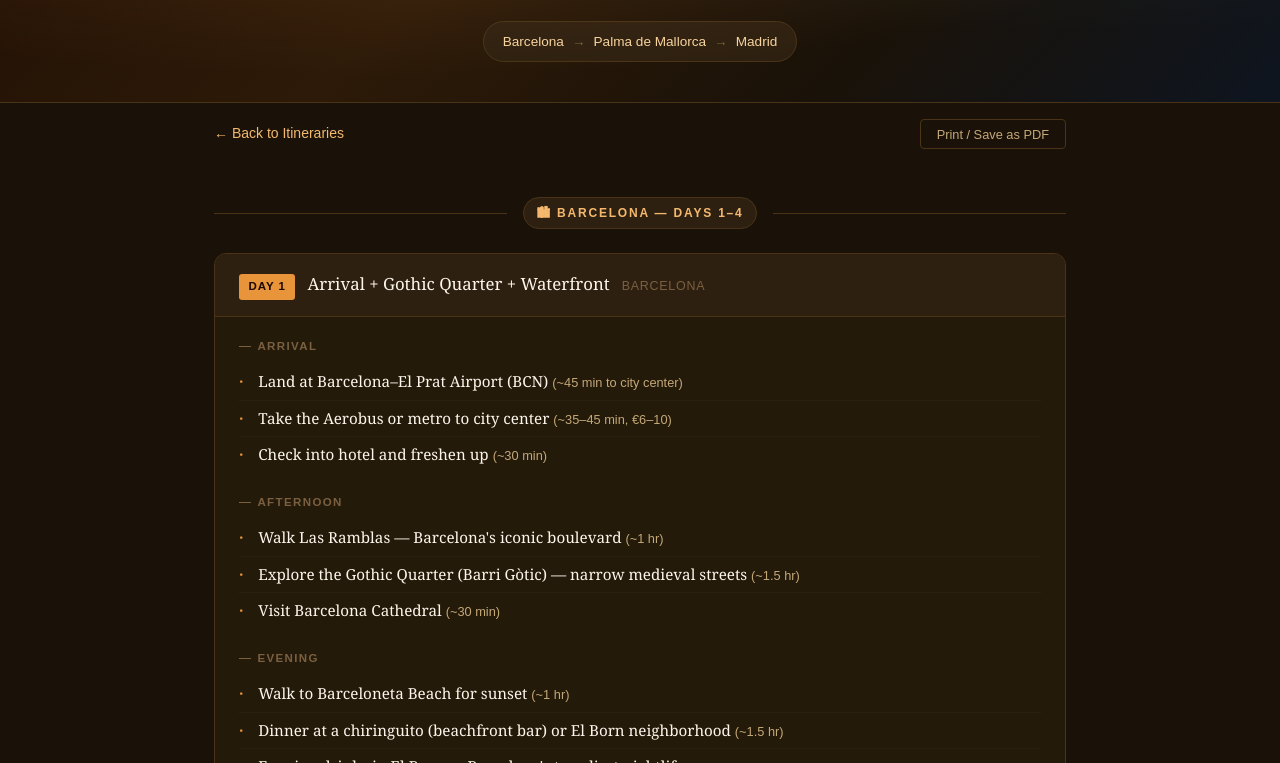
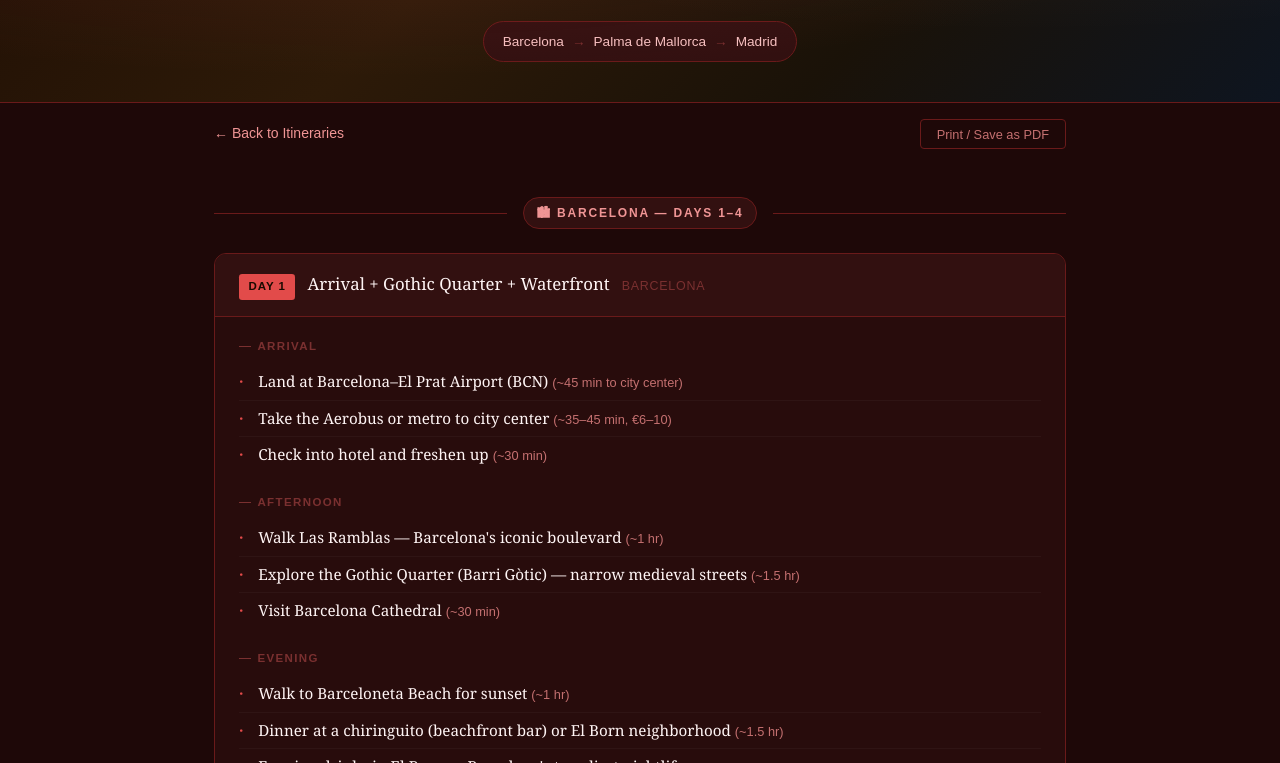
Before and after one commit to omeraz29/triptipsandtools, a website: page trip-tips-and-tools/spain-itinerary.html in a window 1280 px wide. Shown: the part 291-1054 px from the top of the page. Drawn offline with Linux system fonts and the light colour scheme.

Commit message:
Update spain-itinerary.html

```diff
--- a/trip-tips-and-tools/spain-itinerary.html
+++ b/trip-tips-and-tools/spain-itinerary.html
@@ -8,21 +8,20 @@
     *, *::before, *::after { box-sizing: border-box; margin: 0; padding: 0; }
 
     :root {
-      --bg: #1a1208;
-      --surface: #241a0a;
-      --surface2: #2e2010;
-      --border: #4a3418;
-      --accent: #e8943a;
-      --accent2: #f4b96e;
-      --accent3: #f8d4a0;
-      --text: #fdf6ec;
-      --text-muted: #c4a878;
-      --text-dim: #7a6040;
-      --gold: #f4d03f;
-      --blue: #5ba4d4;
-      --danger: #ef9a9a;
-      --header-bg: #140e04;
-    }
+  --bg: #1e0808;
+  --surface: #280c0c;
+  --surface2: #321010;
+  --border: #6a1a1a;
+  --accent: #e24b4a;
+  --accent2: #f09595;
+  --accent3: #f7c1c1;
+  --text: #fff5f5;
+  --text-muted: #c47070;
+  --text-dim: #7a3030;
+  --gold: #fcd34d;
+  --danger: #fca5a5;
+  --header-bg: #120404;
+}
 
     body { font-family: 'Georgia', serif; background: var(--bg); color: var(--text); line-height: 1.7; min-height: 100vh; }
 
@@ -33,7 +32,7 @@
     .nav-links a:hover { color: var(--accent2); }
 
     .hero { background: linear-gradient(135deg, #1f0e04 0%, #2d1a08 40%, #1a1208 70%, #0e1520 100%); border-bottom: 1px solid var(--border); padding: 3rem 2rem 2.5rem; text-align: center; position: relative; overflow: hidden; }
-    .hero::before { content: ''; position: absolute; inset: 0; background: radial-gradient(ellipse at 30% 50%, rgba(232,148,58,0.10) 0%, transparent 60%), radial-gradient(ellipse at 80% 30%, rgba(91,164,212,0.08) 0%, transparent 50%); pointer-events: none; }
+    .hero::before { content: ''; position: absolute; inset: 0; background: radial-gradient(ellipse at 30% 50%, rgba(226,75,74,0.10) 0%, transparent 60%), radial-gradient(ellipse at 80% 30%, rgba(247,193,193,0.06) 0%, transparent 50%); pointer-events: none; }
     .hero-flag { font-size: 2.5rem; margin-bottom: 0.5rem; }
     .hero h1 { font-size: clamp(1.8rem, 4vw, 2.8rem); color: var(--text); font-weight: normal; letter-spacing: -0.01em; margin-bottom: 0.4rem; }
     .hero h1 span { color: var(--accent2); }
```
